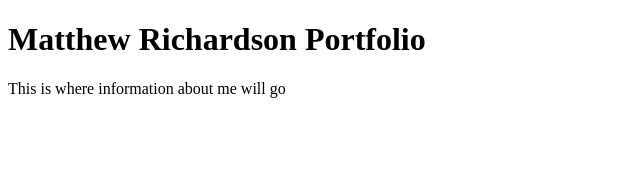
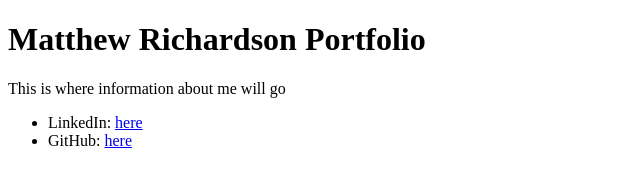
Before and after one commit to mRichardson8/Online_Portfolio, a plain HTML site: page index.html in a window 1280 px wide. Shown: the whole page, without its empty margins (0-640 px from the left). Drawn offline with Linux system fonts and the light colour scheme.

Commit message:
Added Github and Linked in layout

```diff
--- a/index.html
+++ b/index.html
@@ -9,5 +9,12 @@
 <body>
     <h1>Matthew Richardson Portfolio</h1>
     <p>This is where information about me will go</p>
+    <ul>
+        <li>LinkedIn: <a href="www.findtheinvisiblecow.com">here</a></li>
+        <li>GitHub: <a href="www.findtheinvisiblecow.com">here</a></li>
+    </ul>
+
+
+
 </body>
 </html>
```
